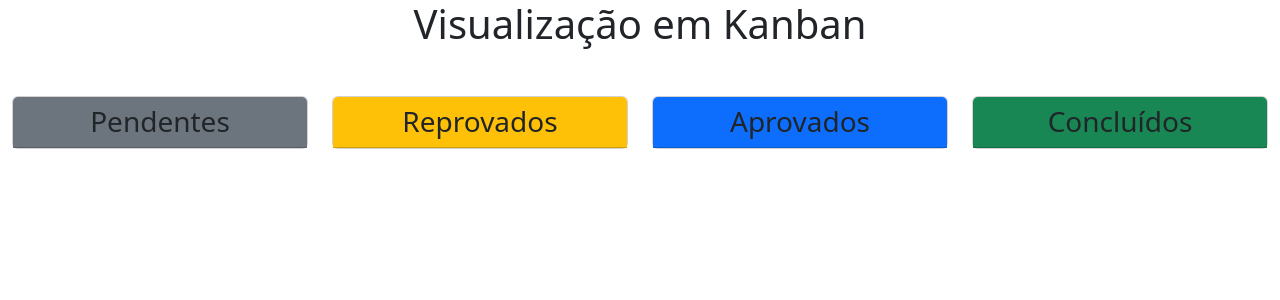
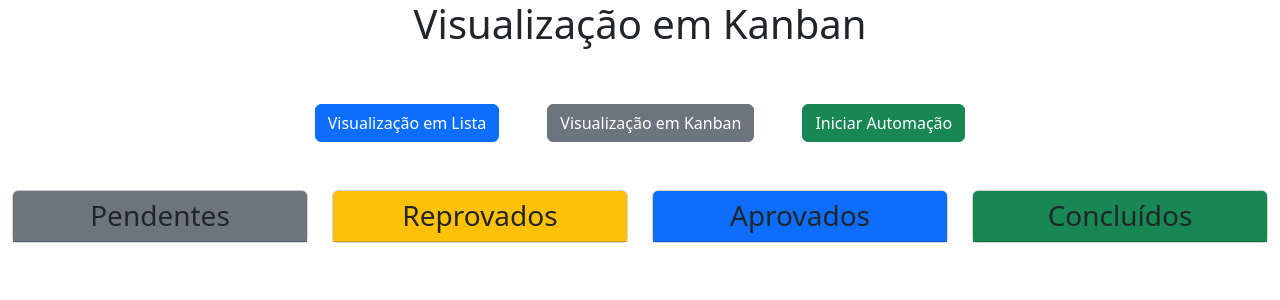
Before and after one commit to WaldembergDev/portal-cadastros, a Django app: page /registros/visualizacao_kanban/ in a window 1280 px wide. Shown: the top 300 px of the page. Run offline with Django 5.2, Linux system fonts and the light colour scheme; data that the repository does not hold is empty.

Commit message:
feat: adicionado três botões na visualização kanban

```diff
--- a/registros/templates/visualizacao_kanban.html
+++ b/registros/templates/visualizacao_kanban.html
@@ -6,6 +6,12 @@
 {% endblock %}
 {% block content %}
     <h1 class="text-center">Visualização em Kanban</h1>
+    <div class="d-flex justify-content-center gap-5 pt-5">
+            <a class="btn btn-primary" href="{% url 'listar_cadastros' %}">Visualização em Lista</a>
+            <a class="btn btn-secondary" href="{%url 'visualizacao_kanban' %}">Visualização em Kanban</a>
+            <a class="btn btn-success" href="">Iniciar Automação</a>
+    </div>
+
     <div class="container-fluid text-center">
         <div class="row mt-5">
             <!-- Coluna Pendente-->
```
